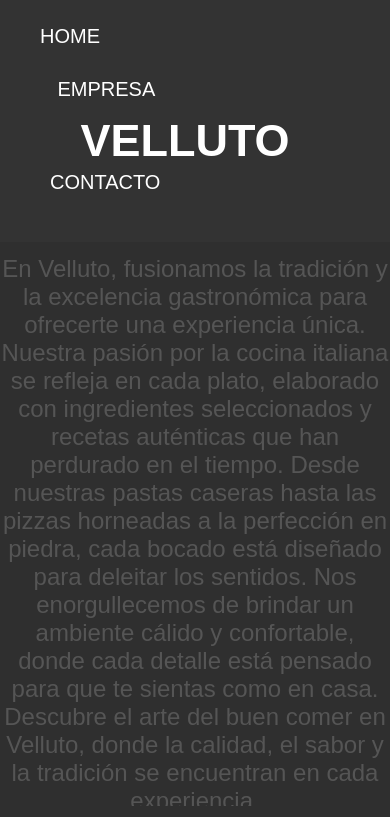
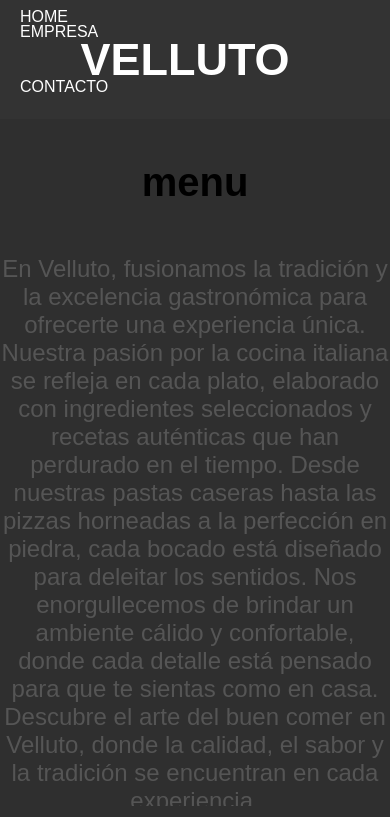
Before and after one commit to mathiascarrizo/coderhouse2, a plain HTML site: page pages/menuu.html in a window 390 px wide. Shown: the top 817 px of the page. Drawn offline with Linux system fonts and the light colour scheme.

Commit message:
cambiofinalmathi16

```diff
--- a/style.css
+++ b/style.css
@@ -1491,18 +1491,36 @@ header {
 @media (max-width: 768px) {
   header {
     height: auto;
-    padding: 15px 20px;
-  }
+    padding: 10px 15px; /* menos padding para ahorrar espacio arriba */
+  }
+
   .menu-inicio {
     flex-direction: column;
-    gap: 15px;
+    gap: 6px;  /* reducí gap de 15px a 6px para que quede más compacto */
     max-width: none;
   }
+
   .titulo-principal {
     position: static;
     transform: none;
     font-size: 24px;
-    margin: 10px 0;
+    margin: 8px 0;  /* un poquito menos de margen */
+  }
+
+  .nav-links {
+    padding: 0 !important;  /* eliminar padding extra */
+    margin: 0 !important;   /* eliminar margen extra */
+    gap: 0px !important;    /* asegurá que gap esté presente y sea pequeño */
+  }
+
+  .nav-links a {
+    padding: 1px 5px !important; /* un poco menos de padding que tenías */
+    margin: 0 !important;
+    font-size: 16px;
+    width: 100%;
+    text-align: left;
+      line-height: 0.8 !important; /* reduce altura de línea */
+
   }
 }
 
```
